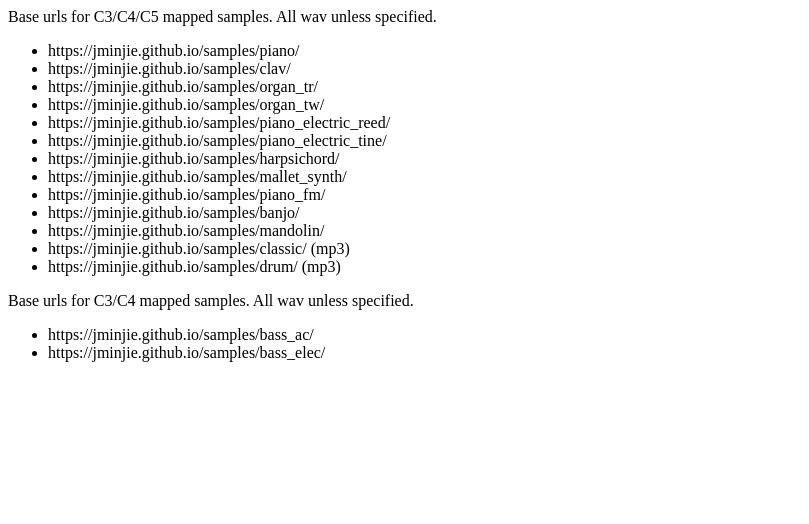
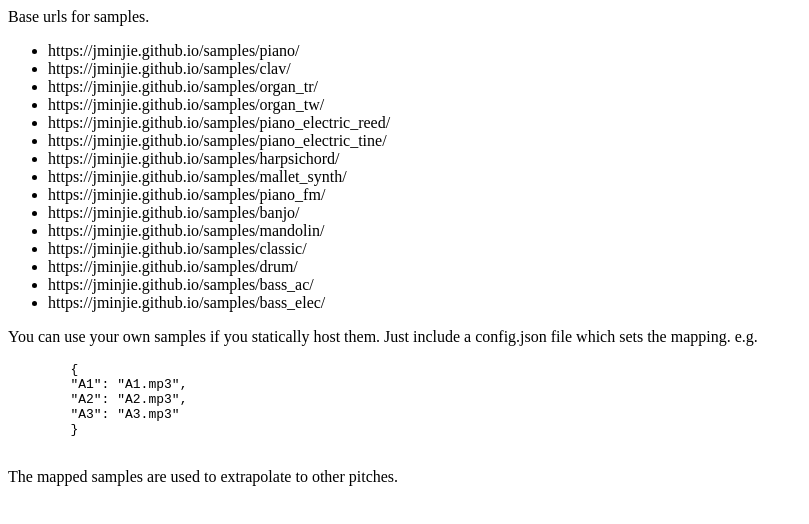
Before and after one commit to jminjie/samples, a plain HTML site: page index.html in a window 1280 px wide. Shown: the whole page, without its empty margins (0-809 px from the left). Drawn offline with Linux system fonts and the light colour scheme.

Commit message:
Update index

```diff
--- a/index.html
+++ b/index.html
@@ -1,6 +1,6 @@
 <html>
     <body>
-        <p>Base urls for C3/C4/C5 mapped samples. All wav unless specified.</p>
+        <p>Base urls for samples.
         <ul>
             <li>https://jminjie.github.io/samples/piano/</li>
             <li>https://jminjie.github.io/samples/clav/</li>
@@ -13,13 +13,20 @@
             <li>https://jminjie.github.io/samples/piano_fm/</li>
             <li>https://jminjie.github.io/samples/banjo/</li>
             <li>https://jminjie.github.io/samples/mandolin/</li>
-            <li>https://jminjie.github.io/samples/classic/ (mp3)</li>
-            <li>https://jminjie.github.io/samples/drum/ (mp3)</li>
-        </ul>
-        <p>Base urls for C3/C4 mapped samples. All wav unless specified.</p>
-        <ul>
+            <li>https://jminjie.github.io/samples/classic/</li>
+            <li>https://jminjie.github.io/samples/drum/</li>
             <li>https://jminjie.github.io/samples/bass_ac/</li>
             <li>https://jminjie.github.io/samples/bass_elec/</li>
         </ul>
+        <p>You can use your own samples if you statically host them. Just include a config.json file
+        which sets the mapping. e.g.</p>
+        <pre>
+        {
+        "A1": "A1.mp3",
+        "A2": "A2.mp3",
+        "A3": "A3.mp3"
+        }
+        </pre>
+        <p>The mapped samples are used to extrapolate to other pitches.</p>
     </body>
 </html>
```
